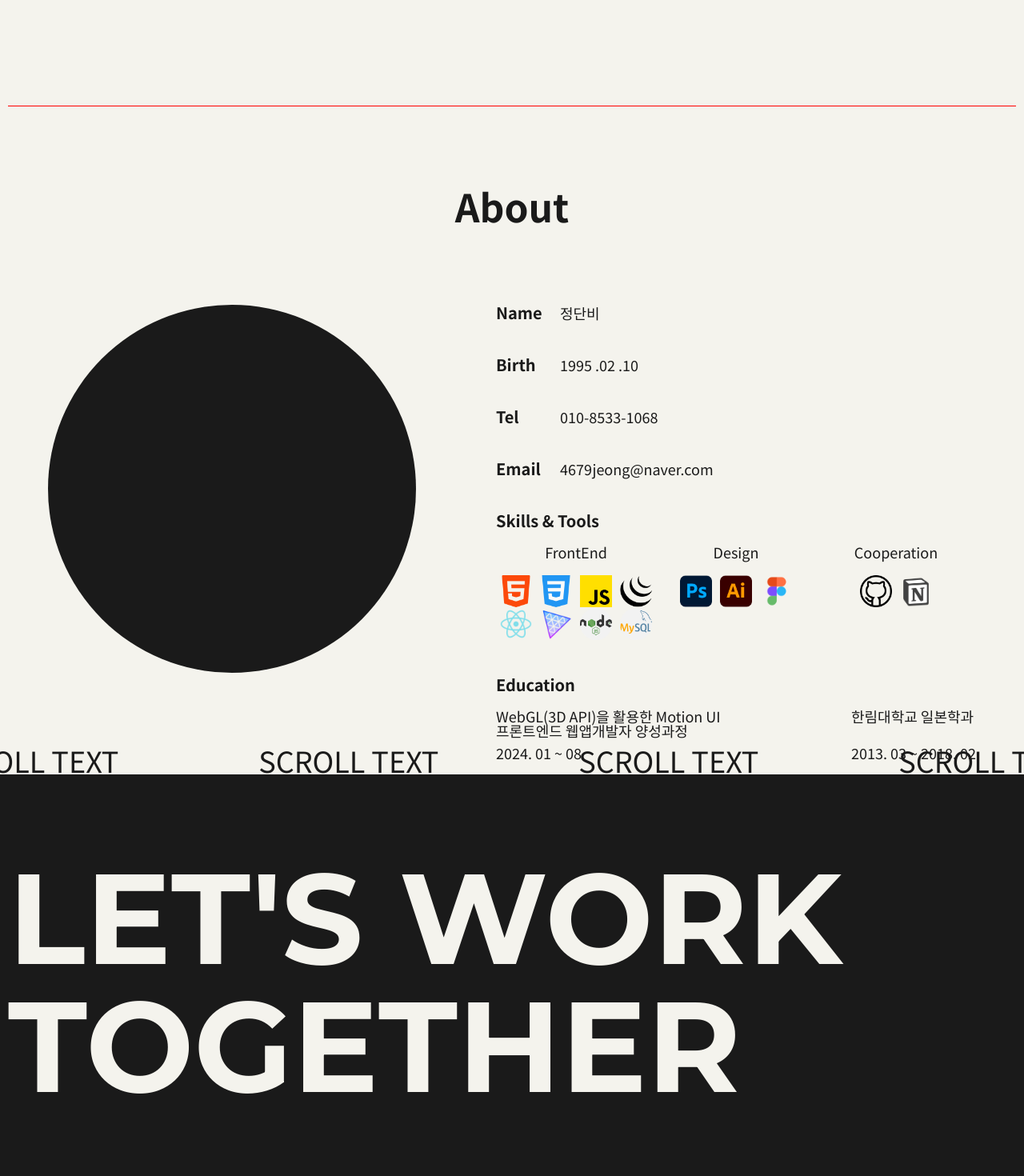
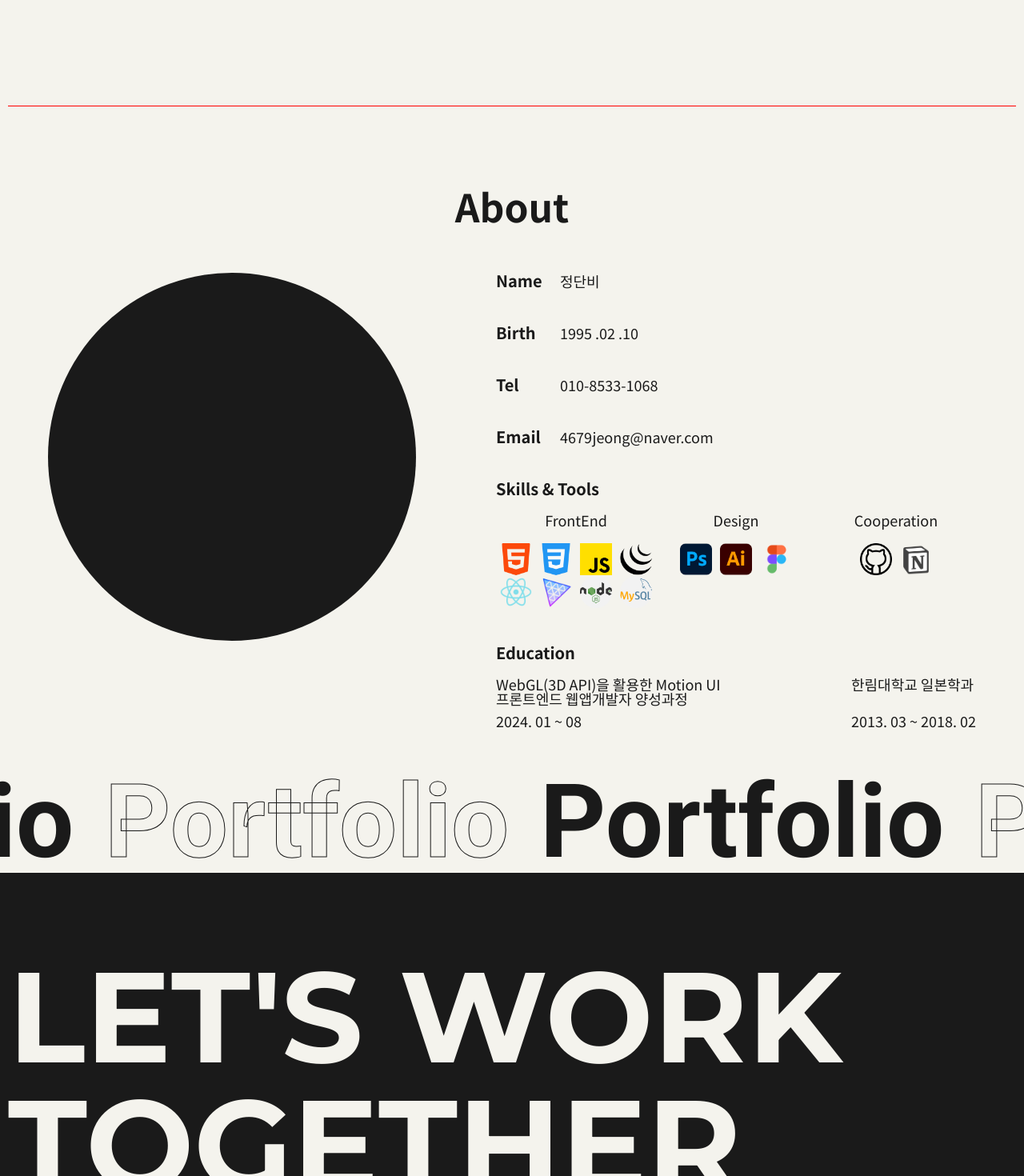
Before and after one commit to JURAMII/portfolio, a React (Vite) app: page / in a window 1280 px wide. Shown: the part 740-2210 px from the top of the page at 80% size. Built offline with nearby package versions, Linux system fonts and the light colour scheme.

Commit message:
흐르는글씨

```diff
--- a/src/App.jsx
+++ b/src/App.jsx
@@ -1,7 +1,6 @@
 import Header from "./components/header";
 import Intro from "./pages/intro";
 import About from "./pages/about";
-import Letter from "./components/letter";
 import Contact from "./pages/contact";
 
 function App() {
@@ -12,7 +11,6 @@ function App() {
     <Header/>
     <Intro/>
     <About/>
-    <Letter/>
     <Contact/>
     </>
   )
--- a/src/components/compoStyle.css
+++ b/src/components/compoStyle.css
@@ -1,7 +1,8 @@
+@import url('https://fonts.googleapis.com/css2?family=Roboto:ital,wght@0,100;0,300;0,400;0,500;0,700;0,900;1,100;1,300;1,400;1,500;1,700;1,900&display=swap');
+
 /* header */
 header {
-    border-bottom: 2px solid var(--basic-black);
-    /* background-color: var(--bg); */
+    border-bottom: 2px solid rgba(26, 26, 26, 0.3);
     background-color: rgba(255, 255, 255, 0.1);
     backdrop-filter: blur(3px);
     position: sticky;
@@ -45,50 +46,13 @@ nav li {
 }
 
 /* flow letter */
-/* .letter_wrap {
-    width: 100%;
-    overflow: hidden;
-}
-
-.letter {
-    position: relative;
-    overflow: hidden;
-    padding-bottom: 20px;
-    white-space: nowrap;
-}
-
-.letter span{
-    height: 100%;
-    animation: marquee 3000ms linear infinite;
-    will-change: transform;
-    font-size: 100px;
-    font-weight: bold;
-}
+.letter{ width: 100%; position: relative; overflow: hidden;}
+.marquee{ width: 100%; text-align: center; display: flex; }
+.marquee .play{ display: flex; justify-content: space-around; animation: marquee 30s linear infinite; min-width: 170%; flex-shrink: 0; font-size: 10vw; font-weight: 300;}
+.marquee .play h1 { font-family: "Roboto", sans-serif; }
+.marquee .play h2{ font-weight: 700; color: var(--bg); -webkit-text-stroke: 1px var(--basic-black); font-family: "Roboto", sans-serif;}
 
 @keyframes marquee {
-    from {transform: translateX(0);}
-    to {transform: translateX(-100%);}
-  } */
-
-  @keyframes scroll-animation{
-    0%{
-      left: 0;
-    }
-    100%{
-      left: -400px; /* 텍스트 width와 동일 */
-    }
-  }
-  .scroll-text{
-    width: 100%;
-    overflow: hidden;
-  }
-  .track{
-    position: relative;
-    width: 2800px;
-    animation: scroll-animation 5s linear infinite;
-  }
-  .track p{
-    float: left;
-    width: 400px;
-    font-size: 36px;
-  }
+    0%{ transform: 0; }
+    100%{ transform: translateX(-100%);}
+}
--- a/src/components/letter.jsx
+++ b/src/components/letter.jsx
@@ -1,24 +1,20 @@
 const Letter = () => {
+
   return (
-    // <div className="letter_wrap">
-    //     <div className="letter flex">
-    //     <span className="flow">단비</span>
-    //     <span className="flow">DANBI</span>
-    //     <span className="flow">ダンビー</span>
-    //     <span className="flow">단비</span>
-    //     <span className="flow">DANBI</span>
-    //     <span className="flow">ダンビー</span>
-    //     </div>
-    // </div>
-    <div class="scroll-text">
-      <div class="track">
-        <p>SCROLL TEXT</p>
-        <p>SCROLL TEXT</p>
-        <p>SCROLL TEXT</p>
-        <p>SCROLL TEXT</p>
-        <p>SCROLL TEXT</p>
-        <p>SCROLL TEXT</p>
-        <p>SCROLL TEXT</p>
+    <div className="letter">
+      <div className="marquee">
+        <div className="play">
+          <h1>Portfolio</h1>
+          <h2>Portfolio</h2>
+          <h1>Portfolio</h1>
+          <h2>Portfolio</h2>
+        </div>
+        <div className="play">
+          <h1>Portfolio</h1>
+          <h2>Portfolio</h2>
+          <h1>Portfolio</h1>
+          <h2>Portfolio</h2>
+        </div>
       </div>
     </div>
   );
--- a/src/pages/about.jsx
+++ b/src/pages/about.jsx
@@ -1,4 +1,5 @@
 import './pageStyle.css';
+import Letter from '../components/letter';
 import { useEffect } from 'react';
 import { CSS, GithubB, HTML, Jquery, JS, Mysql, Node, Notion, React, Three, Ps, Ai, Figma } from '../assets/img/images';
 import AOS from 'aos';
@@ -73,6 +74,7 @@ const About = () => {
                     </div>
                 </div>
             </div>
+            <Letter/>
         </section>
     )
 }
--- a/src/pages/pageStyle.css
+++ b/src/pages/pageStyle.css
@@ -41,7 +41,7 @@
 .sec2{
     background-color: var(--bg);
     margin: 0 auto;
-    height: 100vh;
+    height: calc(100% - 10vw)
 }
 .about{
     border-top: 1px solid red;
@@ -50,7 +50,7 @@
     font-size: 48px;
     font-weight: bold;
     text-align: center;
-    padding: 100px 0;
+    padding: 100px 0 60px;
 }
 .about_wrap{
     justify-content: space-around;
@@ -134,7 +134,7 @@
     font-family: "Montserrat", sans-serif;
 }
 .cantact{
-    padding-top: 100px;
+    padding-top: 140px;
     padding-right: 20px;
     justify-content: flex-end;
 }
@@ -157,7 +157,6 @@
     width: 50px; height: 50px;
 }
 .contact_wrap h6{
-    padding-top: 80px;
     color: var(--bg);
     font-size: 12px;
     font-weight: lighter;
```
